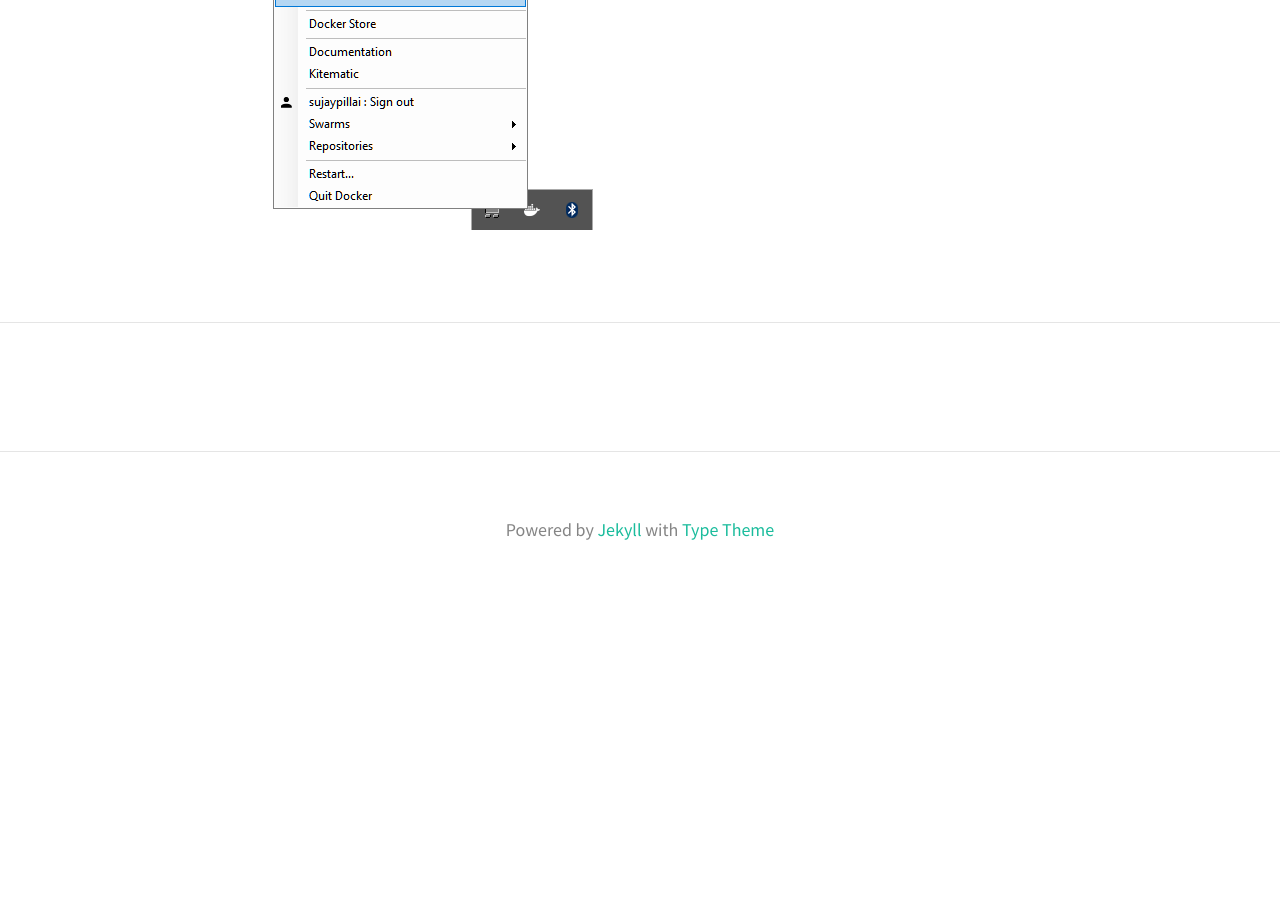
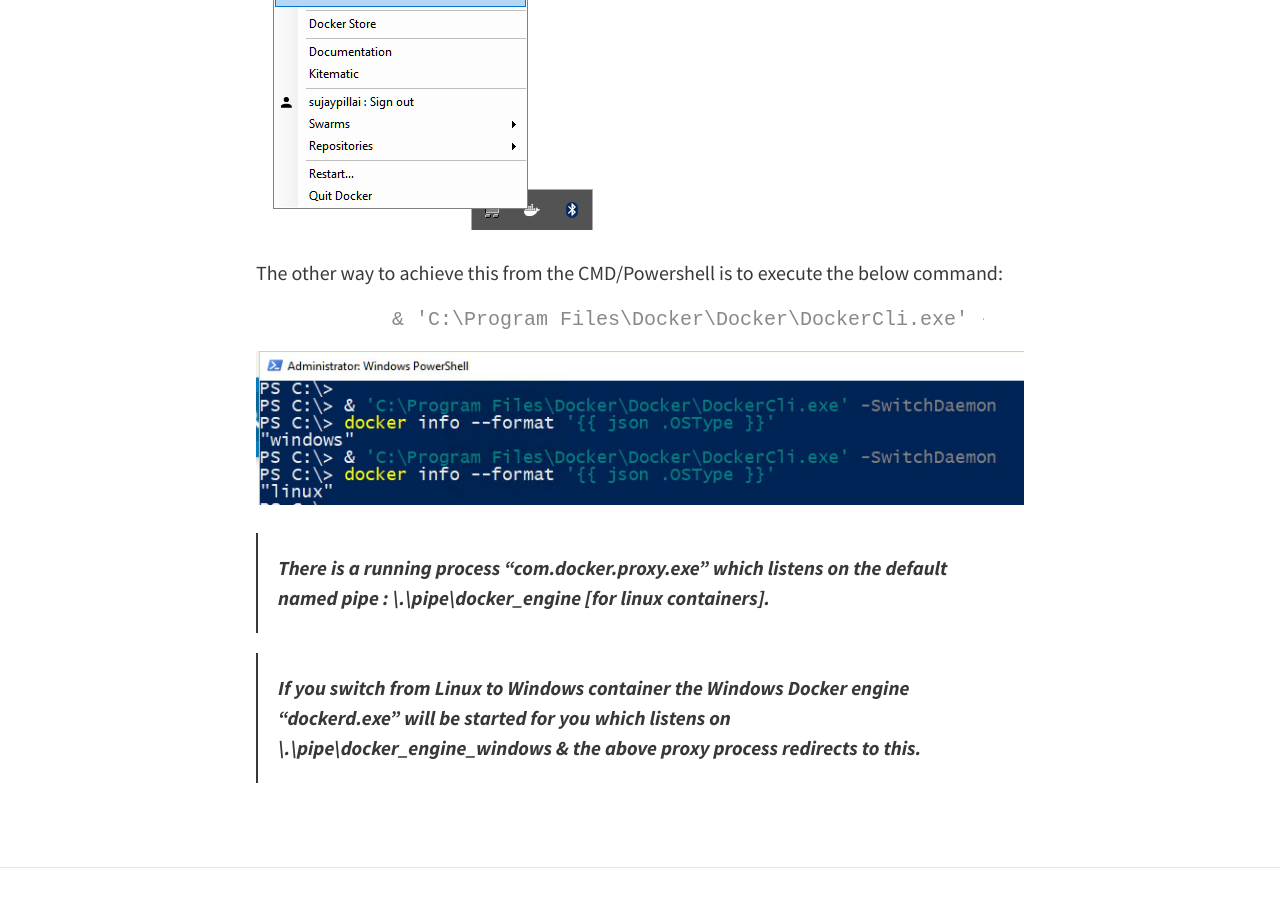
Before and after one commit to sujaypillai/sujaypillai.github.io, a Jekyll site: the page built from _posts/2018-05-06-docker-tip.md, in a window 1280 px wide and 900 px high, scrolled down 745 px. Built offline with Jekyll 4.4.1, drawn with Linux system fonts in a browser that asks for light colours; nearby versions of some CDN libraries; comment, search, counter and statistics services are not loaded; before the commit the page ends 1352 px from its top, so only the background shows below that.

Commit message:
Adding powershell commands

```diff
--- a/_posts/2018-05-06-docker-tip.md
+++ b/_posts/2018-05-06-docker-tip.md
@@ -8,3 +8,15 @@ If you are using Docker for Windows there might be a need to switch between Linu
 The first way to achieve this is to right click on the whale icon from the system tray and choose either the option "Switch to Linux Containers..." OR "Switch to Windows Containers..."
 
  ![SystemTray]({{ site.baseurl }}/img/systemtray.png)
+
+ The other way to achieve this from the CMD/Powershell is to execute the below command:
+ {% highlight console %}
+        & 'C:\Program Files\Docker\Docker\DockerCli.exe' -SwitchDaemon
+{% endhighlight %}
+
+![PowershellCommand]({{ site.baseurl }}/img/powershell1.png)
+
+
+> ***There is a running process "com.docker.proxy.exe" which listens on the default named pipe : \\.\\pipe\\docker_engine [for linux containers].***
+
+> ***If you switch from Linux to Windows container the Windows Docker engine "dockerd.exe" will be started for you which listens on \\.\\pipe\\docker_engine_windows & the above proxy process redirects to this.***
```
Also changed, not shown: img/powershell1.png (added).
